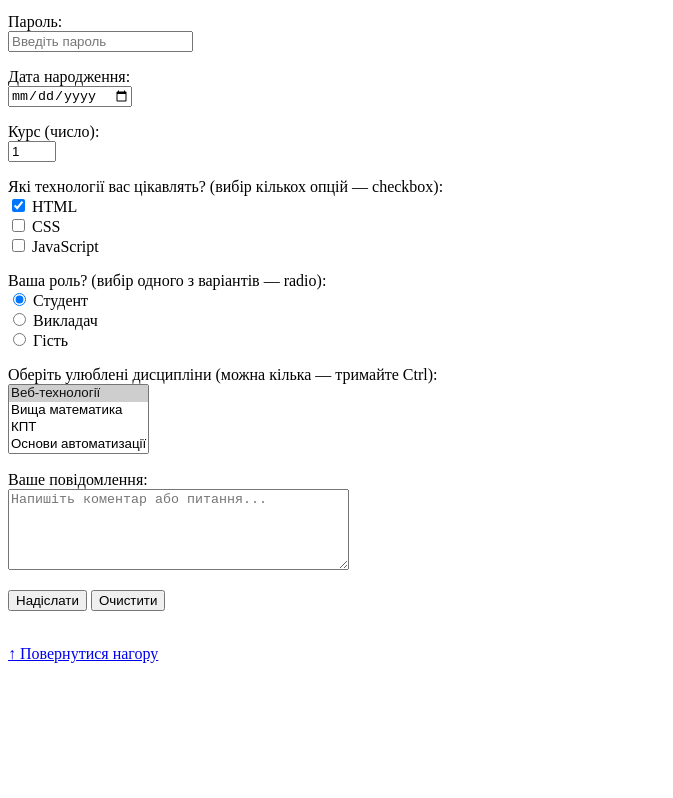
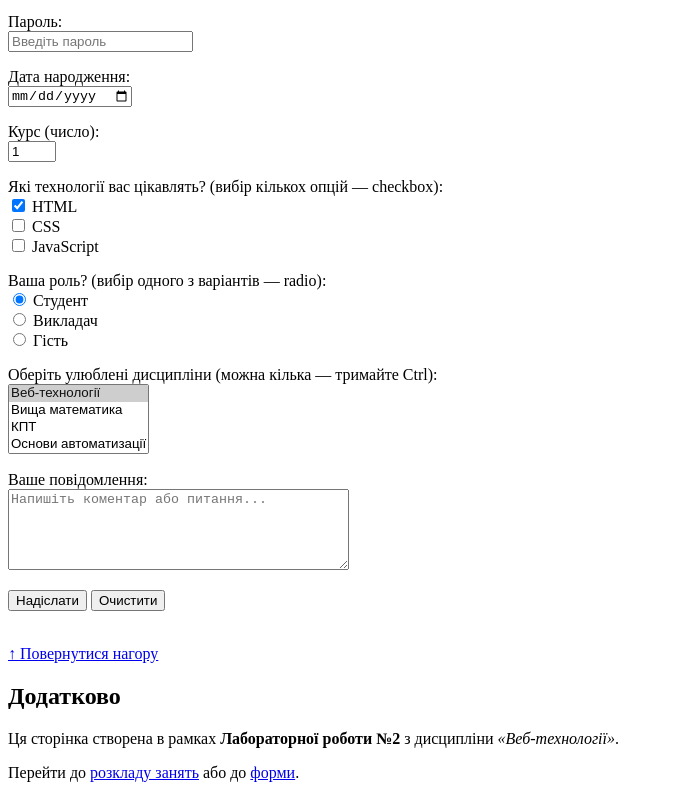
Before and after one commit to ch1burek/laba-HTML, a plain HTML site: page index.html in a window 1280 px wide. Shown: the part 3077-3875 px from the top of the page, without its empty margins (0-673 px from the left). Before the commit the page ends 3748 px from the top, so only its background shows below. Drawn offline with Linux system fonts and the light colour scheme.

Commit message:
add info

```diff
--- a/index.html
+++ b/index.html
@@ -193,6 +193,7 @@
           </video>
         </article>
       </section>
+      <!-- форма -->
       <section id="forma">
         <h2>Форма</h2>
         <p>
@@ -269,5 +270,13 @@
       </section>
 
     </main>
+
+    <!-- доп інфа -->
+    <aside>
+        <h2>Додатково</h2>
+        <p>Ця сторінка створена в рамках <strong>Лабораторної роботи №2</strong> з дисципліни <em>«Веб-технології»</em>.</p>
+        <p>Перейти до <a href="#rozklad">розкладу занять</a> або до <a href="#forma">форми</a>.</p>
+    </aside>
+
   </body>
 </html>
```
